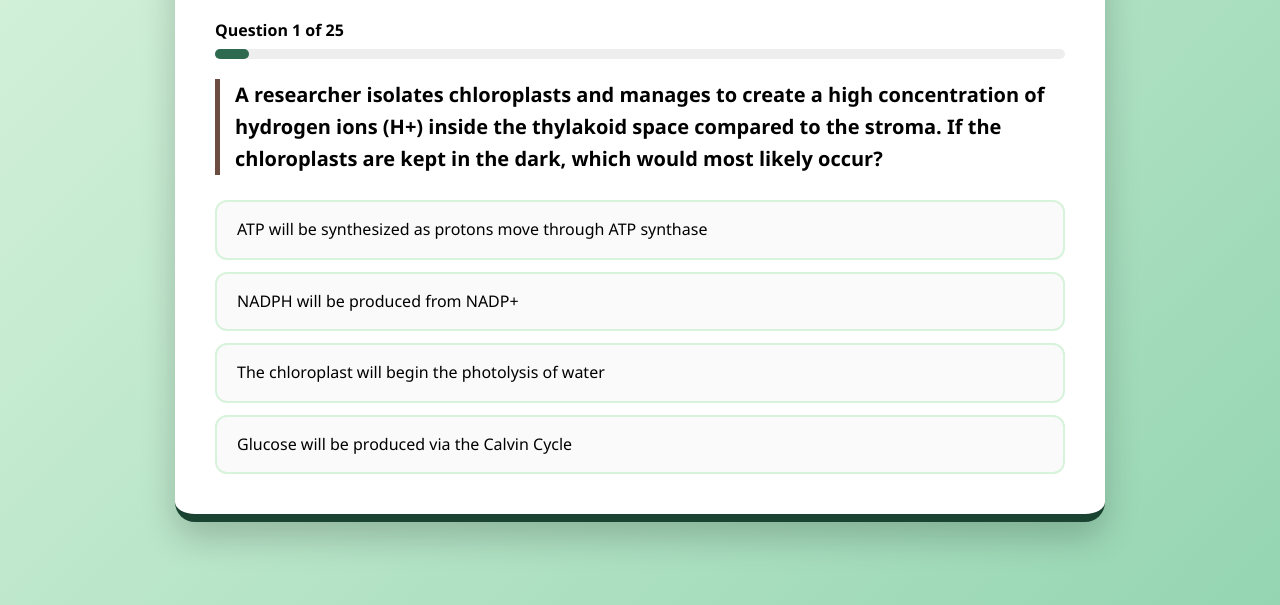
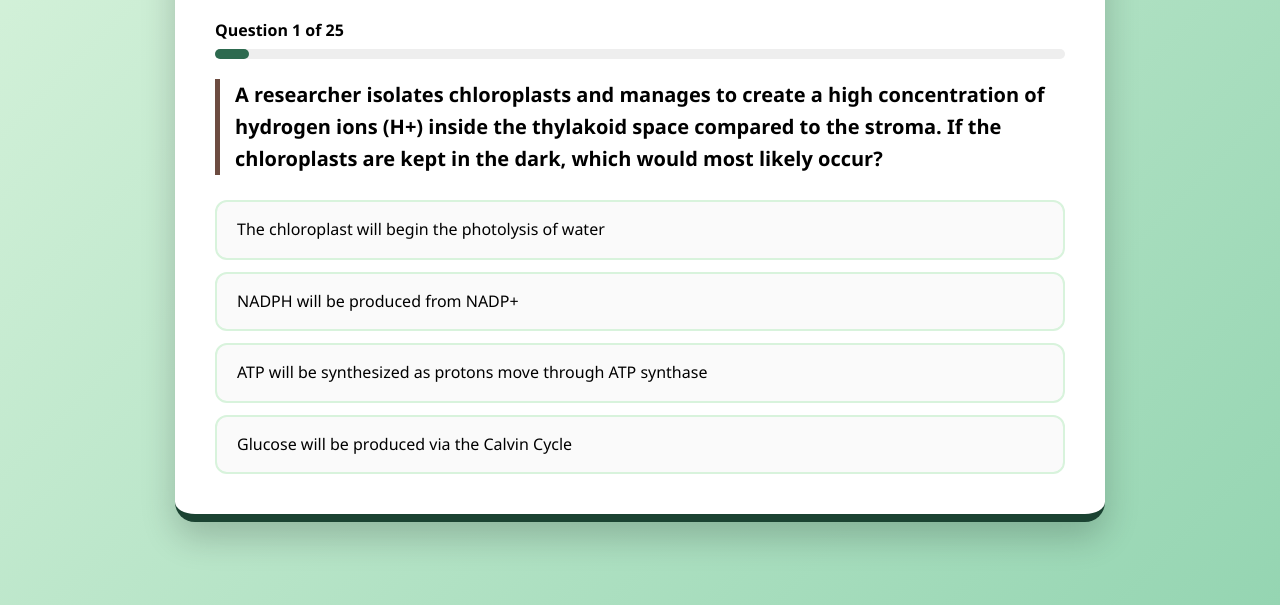
Before and after one commit to jasmineraehenry/B20-Ch.6-Photosynthesis-Pretest, a plain HTML site: page index.html in a window 1280 px wide. Shown: the part 195-800 px from the top of the page. Drawn offline with Linux system fonts and the light colour scheme.

Commit message:
Update index.html

```diff
--- a/index.html
+++ b/index.html
@@ -18,7 +18,7 @@
         body {
             font-family: 'Segoe UI', Roboto, Helvetica, Arial, sans-serif;
             line-height: 1.6;
-            color: #000000; /* Strictly black text */
+            color: #000000;
             margin: 0;
             padding: 0;
             background: linear-gradient(135deg, #d8f3dc 0%, #95d5b2 100%);
@@ -174,37 +174,57 @@
 </div>
 
 <script>
-    const quizData = [
-        { q: "A researcher isolates chloroplasts and manages to create a high concentration of hydrogen ions (H+) inside the thylakoid space compared to the stroma. If the chloroplasts are kept in the dark, which would most likely occur?", a: 0, options: ["ATP will be synthesized as protons move through ATP synthase", "NADPH will be produced from NADP+", "The chloroplast will begin the photolysis of water", "Glucose will be produced via the Calvin Cycle"], feedback: "ATP synthesis depends on the concentration gradient (potential energy) acting like water behind a dam, not directly on light.", category: "Chemiosmosis" },
-        { q: "During a drought, a plant closes its stomata. Which change leads to a decrease in sugar production?", a: 0, options: ["Buildup of O2 and depletion of CO2 inside the leaf", "Decrease in water splitting in the thylakoid", "Degradation of chlorophyll pigments", "Increase in production of NADPH"], feedback: "Closed stomata block gas exchange. Without incoming CO2, the Calvin Cycle has no raw material to build sugar.", category: "Gas Exchange" },
-        { q: "What is the primary role of the antenna complex (accessory pigments)?", a: 0, options: ["To harvest photons and funnel energy toward reaction center chlorophyll a", "To act as the primary electron acceptor", "To split water molecules", "To catalyze carbon fixation"], feedback: "Antenna pigments gather a wider range of light wavelengths and funnel that energy to the reaction center.", category: "Pigments" },
-        { q: "If a toxin inhibits the enzyme that regenerates RuBP, what is the immediate consequence?", a: 0, options: ["Unable to fix CO2 in the next cycle", "Photolysis of water will cease", "ATP production will increase", "Oxygen production will double"], feedback: "RuBP is the starting carbon-acceptor. If it isn't recycled, the plant can't 'grab' new CO2 molecules.", category: "Calvin Cycle" },
-        { q: "If a plant is given water with a heavy isotope of oxygen (18O), where is it detected after photosynthesis?", a: 0, options: ["In the O2 gas released", "In the glucose molecules", "In the RuBP molecules", "In the starch stored in roots"], feedback: "The oxygen you breathe from plants comes specifically from split water molecules, not from CO2.", category: "Photolysis" },
-        { q: "Identify the correct flow of electrons in non-cyclic light reactions:", a: 0, options: ["H2O -> P680 (PSII) -> ETC -> P700 (PSI) -> NADPH", "H2O -> P700 -> ETC -> P680 -> NADPH", "NADPH -> ETC -> P680 -> P700 -> O2", "CO2 -> P680 -> P700 -> Glucose"], feedback: "Electrons start at water, move to PSII (680), then travel the ETC to PSI (700).", category: "Electron Transport Chain" },
-        { q: "Where is the concentration of H+ ions highest during active photosynthesis?", a: 0, options: ["Thylakoid lumen", "Stroma", "Outer membrane", "Cytoplasm"], feedback: "The ETC 'pumps' protons into the thylakoid lumen (the interior space).", category: "Chemiosmosis" },
-        { q: "What is the primary significance of cyclic electron flow?", a: 0, options: ["Produces additional ATP without producing NADPH", "Allows carbon fixation without light", "Increases oxygen production", "Converts glucose into starch"], feedback: "The Calvin cycle needs a 3:2 ratio of ATP to NADPH. Cyclic flow helps balance this energy requirement.", category: "Electron Transport Chain" },
-        { q: "What is the role of NADPH in the synthesis of G3P?", a: 0, options: ["Provides high-energy electrons to reduce carbon", "Acts as an enzyme for fixation", "Captures light energy", "Provides phosphate groups"], feedback: "NADPH is an electron carrier; it delivers the power needed to 'reduce' carbon into a sugar form.", category: "Calvin Cycle" },
-        { q: "Why does photosynthesis rate decrease under green light?", a: 0, options: ["Chlorophyll reflects green light", "Green light has too much energy", "Green light is absorbed too quickly", "It causes water to split too fast"], feedback: "Green light is not absorbed well by chlorophyll; it is reflected, which is why leaves look green.", category: "Pigments" },
-        { q: "If the thylakoid membrane becomes 'leaky' to protons, what is directly inhibited?", a: 0, options: ["Phosphorylation of ADP to ATP", "Absorption of light", "Reduction of NADP+", "Fixation of CO2"], feedback: "Without a proton gradient (the 'dam'), the ATP synthase turbine cannot turn.", category: "Chemiosmosis" },
-        { q: "When water is split, where do the H+ ions go?", a: 0, options: ["Stay in the thylakoid lumen", "Released as gas", "Incorporate into RuBP", "Power the ETC directly"], feedback: "Protons released from water splitting help build the concentration gradient inside the lumen.", category: "Photolysis" },
-        { q: "What directly powers the Electron Transport Chain?", a: 0, options: ["Electrons energized by photons of light", "Breakdown of glucose", "Proton concentration", "ATP hydrolysis"], feedback: "Photons strike the photosystems, which energize electrons to 'drive' the chain.", category: "Light Reactions" },
-        { q: "What happens to G3P molecules that do not leave the cycle to form glucose?", a: 0, options: ["Converted back to RuBP using ATP", "Released through stomata", "Used to oxidize NADPH", "Broken down for photolysis"], feedback: "Most G3P stays in the cycle to regenerate RuBP so the cycle can continue.", category: "Calvin Cycle" },
-        { q: "Best way to measure photosynthesis rate in an aquatic plant?", a: 0, options: ["Volume of oxygen bubbles produced", "Intake of oxygen gas", "Amount of water absorbed", "CO2 release"], feedback: "Oxygen is produced as a byproduct in the thylakoids; in water, this appears as bubbles.", category: "Methods" },
-        { q: "If ferredoxin (end of PSI) is non-functional, what cannot be produced?", a: 0, options: ["NADPH", "Light absorption", "Water splitting", "Glucose"], feedback: "Ferredoxin passes the final electrons to NADP+ to create NADPH.", category: "Electron Transport Chain" },
-        { q: "How many turns of the Calvin cycle make one glucose (C6H12O6)?", a: 0, options: ["6", "1", "3", "12"], feedback: "Since one turn fixes 1 carbon atom, and glucose has 6, it takes 6 turns.", category: "Calvin Cycle" },
-        { q: "Which structure is found in both thylakoids and mitochondria for ATP?", a: 0, options: ["ETC and ATP synthase", "Chlorophyll pigments", "Rubisco enzyme", "Photosystems I and II"], feedback: "Both organelles use an ETC and ATP synthase to produce energy (Chemiosmosis).", category: "Organelles" },
-        { q: "What is the specific role of Rubisco?", a: 0, options: ["Catalyzes reaction between CO2 and RuBP", "Splits water", "Pumps protons", "Converts G3P to glucose"], feedback: "Rubisco is the 'gatekeeper' enzyme that fixes inorganic carbon into the cycle.", category: "Calvin Cycle" },
-        { q: "Where do Light and Dark reactions occur respectively?", a: 0, options: ["Thylakoid; Stroma", "Stroma; Thylakoid", "Lumen; Cytoplasm", "Outer; Inner membrane"], feedback: "Light reactions need membranes (thylakoids); Dark reactions need the fluid space (stroma).", category: "Locations" },
-        { q: "What is the final electron acceptor in light reactions?", a: 0, options: ["NADP+", "Oxygen", "P700", "G3P"], feedback: "The 'bucket' at the end of the electron chain that catches the electrons is NADP+.", category: "Electron Transport Chain" },
-        { q: "If the thylakoid is permeable to NADP+, effect on Calvin Cycle?", a: 0, options: ["Little to no effect", "Speeds up", "Cycle stops", "Rubisco denatures"], feedback: "The Calvin cycle happens in the stroma where NADP+ is already found.", category: "Locations" },
-        { q: "Primary function of the ETC between PSII and PSI?", a: 0, options: ["Pump H+ into thylakoid space", "Capture photons", "Split water", "Pathway for CO2"], feedback: "The energy from the moving electrons is used to pump protons across the membrane.", category: "Electron Transport Chain" },
-        { q: "How can a plant survive under green light temporarily?", a: 0, options: ["Use stored starch for respiration", "Absorb green light", "Fixing nitrogen", "Reverse photosynthesis"], feedback: "Plants can survive on stored starch (energy) even if they aren't currently photosynthesizing.", category: "Light Reactions" },
-        { q: "Primary purpose of Light-Dependent reactions?", a: 0, options: ["Convert light into ATP and NADPH", "Produce glucose", "Remove CO2", "Generate heat"], feedback: "Light reactions produce the chemical 'fuel' required to power the Calvin Cycle.", category: "Light Reactions" }
+    const rawQuizData = [
+        { q: "A researcher isolates chloroplasts and manages to create a high concentration of hydrogen ions (H+) inside the thylakoid space compared to the stroma. If the chloroplasts are kept in the dark, which would most likely occur?", correct: "ATP will be synthesized as protons move through ATP synthase", others: ["NADPH will be produced from NADP+", "The chloroplast will begin the photolysis of water", "Glucose will be produced via the Calvin Cycle"], feedback: "ATP synthesis depends on the concentration gradient (potential energy) acting like water behind a dam, not directly on light.", category: "Chemiosmosis" },
+        { q: "During a drought, a plant closes its stomata. Which change leads to a decrease in sugar production?", correct: "Buildup of O2 and depletion of CO2 inside the leaf", others: ["Decrease in water splitting in the thylakoid", "Degradation of chlorophyll pigments", "Increase in production of NADPH"], feedback: "Closed stomata block gas exchange. Without incoming CO2, the Calvin Cycle has no raw material to build sugar.", category: "Gas Exchange" },
+        { q: "What is the primary role of the antenna complex (accessory pigments)?", correct: "To harvest photons and funnel energy toward reaction center chlorophyll a", others: ["To act as the primary electron acceptor", "To split water molecules", "To catalyze carbon fixation"], feedback: "Antenna pigments gather a wider range of light wavelengths and funnel that energy to the reaction center.", category: "Pigments" },
+        { q: "If a toxin inhibits the enzyme that regenerates RuBP, what is the immediate consequence?", correct: "Unable to fix CO2 in the next cycle", others: ["Photolysis of water will cease", "ATP production will increase", "Oxygen production will double"], feedback: "RuBP is the starting carbon-acceptor. If it isn't recycled, the plant can't 'grab' new CO2 molecules.", category: "Calvin Cycle" },
+        { q: "If a plant is given water with a heavy isotope of oxygen (18O), where is it detected after photosynthesis?", correct: "In the O2 gas released", others: ["In the glucose molecules", "In the RuBP molecules", "In the starch stored in roots"], feedback: "The oxygen you breathe from plants comes specifically from split water molecules, not from CO2.", category: "Photolysis" },
+        { q: "Identify the correct flow of electrons in non-cyclic light reactions:", correct: "H2O -> P680 (PSII) -> ETC -> P700 (PSI) -> NADPH", others: ["H2O -> P700 -> ETC -> P680 -> NADPH", "NADPH -> ETC -> P680 -> P700 -> O2", "CO2 -> P680 -> P700 -> Glucose"], feedback: "Electrons start at water, move to PSII (680), then travel the ETC to PSI (700).", category: "Electron Transport Chain" },
+        { q: "Where is the concentration of H+ ions highest during active photosynthesis?", correct: "Thylakoid lumen", others: ["Stroma", "Outer membrane", "Cytoplasm"], feedback: "The ETC 'pumps' protons into the thylakoid lumen (the interior space).", category: "Chemiosmosis" },
+        { q: "What is the primary significance of cyclic electron flow?", correct: "Produces additional ATP without producing NADPH", others: ["Allows carbon fixation without light", "Increases oxygen production", "Converts glucose into starch"], feedback: "The Calvin cycle needs a 3:2 ratio of ATP to NADPH. Cyclic flow helps balance this energy requirement.", category: "Electron Transport Chain" },
+        { q: "What is the role of NADPH in the synthesis of G3P?", correct: "Provides high-energy electrons to reduce carbon", others: ["Acts as an enzyme for fixation", "Captures light energy", "Provides phosphate groups"], feedback: "NADPH is an electron carrier; it delivers the power needed to 'reduce' carbon into a sugar form.", category: "Calvin Cycle" },
+        { q: "Why does photosynthesis rate decrease under green light?", correct: "Chlorophyll reflects green light", others: ["Green light has too much energy", "Green light is absorbed too quickly", "It causes water to split too fast"], feedback: "Green light is not absorbed well by chlorophyll; it is reflected, which is why leaves look green.", category: "Pigments" },
+        { q: "If the thylakoid membrane becomes 'leaky' to protons, what is directly inhibited?", correct: "Phosphorylation of ADP to ATP", others: ["Absorption of light", "Reduction of NADP+", "Fixation of CO2"], feedback: "Without a proton gradient (the 'dam'), the ATP synthase turbine cannot turn.", category: "Chemiosmosis" },
+        { q: "When water is split, where do the H+ ions go?", correct: "Stay in the thylakoid lumen", others: ["Released as gas", "Incorporate into RuBP", "Power the ETC directly"], feedback: "Protons released from water splitting help build the concentration gradient inside the lumen.", category: "Photolysis" },
+        { q: "What directly powers the Electron Transport Chain?", correct: "Electrons energized by photons of light", others: ["Breakdown of glucose", "Proton concentration", "ATP hydrolysis"], feedback: "Photons strike the photosystems, which energize electrons to 'drive' the chain.", category: "Light Reactions" },
+        { q: "What happens to G3P molecules that do not leave the cycle to form glucose?", correct: "Converted back to RuBP using ATP", others: ["Released through stomata", "Used to oxidize NADPH", "Broken down for photolysis"], feedback: "Most G3P stays in the cycle to regenerate RuBP so the cycle can continue.", category: "Calvin Cycle" },
+        { q: "Best way to measure photosynthesis rate in an aquatic plant?", correct: "Volume of oxygen bubbles produced", others: ["Intake of oxygen gas", "Amount of water absorbed", "CO2 release"], feedback: "Oxygen is produced as a byproduct in the thylakoids; in water, this appears as bubbles.", category: "Methods" },
+        { q: "If ferredoxin (end of PSI) is non-functional, what cannot be produced?", correct: "NADPH", others: ["Light absorption", "Water splitting", "Glucose"], feedback: "Ferredoxin passes the final electrons to NADP+ to create NADPH.", category: "Electron Transport Chain" },
+        { q: "How many turns of the Calvin cycle make one glucose (C6H12O6)?", correct: "6", others: ["1", "3", "12"], feedback: "Since one turn fixes 1 carbon atom, and glucose has 6, it takes 6 turns.", category: "Calvin Cycle" },
+        { q: "Which structure is found in both thylakoids and mitochondria for ATP?", correct: "ETC and ATP synthase", others: ["Chlorophyll pigments", "Rubisco enzyme", "Photosystems I and II"], feedback: "Both organelles use an ETC and ATP synthase to produce energy (Chemiosmosis).", category: "Organelles" },
+        { q: "What is the specific role of Rubisco?", correct: "Catalyzes reaction between CO2 and RuBP", others: ["Splits water", "Pumps protons", "Converts G3P to glucose"], feedback: "Rubisco is the 'gatekeeper' enzyme that fixes inorganic carbon into the cycle.", category: "Calvin Cycle" },
+        { q: "Where do Light and Dark reactions occur respectively?", correct: "Thylakoid; Stroma", others: ["Stroma; Thylakoid", "Lumen; Cytoplasm", "Outer; Inner membrane"], feedback: "Light reactions need membranes (thylakoids); Dark reactions need the fluid space (stroma).", category: "Locations" },
+        { q: "What is the final electron acceptor in light reactions?", correct: "NADP+", others: ["Oxygen", "P700", "G3P"], feedback: "The 'bucket' at the end of the electron chain that catches the electrons is NADP+.", category: "Electron Transport Chain" },
+        { q: "If the thylakoid is permeable to NADP+, effect on Calvin Cycle?", correct: "Little to no effect", others: ["Speeds up", "Cycle stops", "Rubisco denatures"], feedback: "The Calvin cycle happens in the stroma where NADP+ is already found.", category: "Locations" },
+        { q: "Primary function of the ETC between PSII and PSI?", correct: "Pump H+ into thylakoid space", others: ["Capture photons", "Split water", "Pathway for CO2"], feedback: "The energy from the moving electrons is used to pump protons across the membrane.", category: "Electron Transport Chain" },
+        { q: "How can a plant survive under green light temporarily?", correct: "Use stored starch for respiration", others: ["Absorb green light", "Fixing nitrogen", "Reverse photosynthesis"], feedback: "Plants can survive on stored starch (energy) even if they aren't currently photosynthesizing.", category: "Light Reactions" },
+        { q: "Primary purpose of Light-Dependent reactions?", correct: "Convert light into ATP and NADPH", others: ["Produce glucose", "Remove CO2", "Generate heat"], feedback: "Light reactions produce the chemical 'fuel' required to power the Calvin Cycle.", category: "Light Reactions" }
     ];
 
+    let quizData = [];
     let currentQuestion = 0;
     let score = 0;
     let categoryScores = {};
+
+    function shuffleArray(array) {
+        for (let i = array.length - 1; i > 0; i--) {
+            const j = Math.floor(Math.random() * (i + 1));
+            [array[i], array[j]] = [array[j], array[i]];
+        }
+    }
+
+    function initQuiz() {
+        quizData = rawQuizData.map(item => {
+            const options = [item.correct, ...item.others];
+            shuffleArray(options);
+            return {
+                ...item,
+                shuffledOptions: options
+            };
+        });
+        loadQuestion();
+    }
 
     function loadQuestion() {
         const qData = quizData[currentQuestion];
@@ -215,11 +235,11 @@
         const optionsDiv = document.getElementById("options");
         optionsDiv.innerHTML = "";
 
-        qData.options.forEach((opt, index) => {
+        qData.shuffledOptions.forEach((opt) => {
             const div = document.createElement("div");
             div.className = "option-item";
             div.innerText = opt;
-            div.onclick = () => checkAnswer(index);
+            div.onclick = () => checkAnswer(opt, div);
             optionsDiv.appendChild(div);
         });
 
@@ -227,7 +247,7 @@
         document.getElementById("next-btn").style.display = "none";
     }
 
-    function checkAnswer(choice) {
+    function checkAnswer(selectedText, selectedElement) {
         const qData = quizData[currentQuestion];
         const options = document.getElementsByClassName("option-item");
         for (let opt of options) opt.style.pointerEvents = "none";
@@ -235,14 +255,17 @@
         const feedbackArea = document.getElementById("feedback-area");
         feedbackArea.style.display = "block";
 
-        if (choice === qData.a) {
-            options[choice].classList.add("correct");
+        if (selectedText === qData.correct) {
+            selectedElement.classList.add("correct");
             feedbackArea.style.backgroundColor = "#e8f5e9";
             feedbackArea.innerHTML = "<strong>🌟 Brilliant!</strong> " + qData.feedback;
             score++;
         } else {
-            options[choice].classList.add("incorrect");
-            options[qData.a].classList.add("correct");
+            selectedElement.classList.add("incorrect");
+            // Highlight the correct one
+            for(let opt of options) {
+                if(opt.innerText === qData.correct) opt.classList.add("correct");
+            }
             feedbackArea.style.backgroundColor = "#fff1f0";
             feedbackArea.innerHTML = "<strong>🌱 Keep Growing!</strong> " + qData.feedback;
             categoryScores[qData.category] = (categoryScores[qData.category] || 0) + 1;
@@ -281,7 +304,7 @@
         document.getElementById("mistake-analysis").innerHTML = analysisHTML;
     }
 
-    loadQuestion();
+    initQuiz();
 </script>
 
 </body>
```
